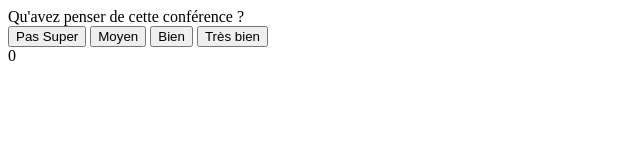
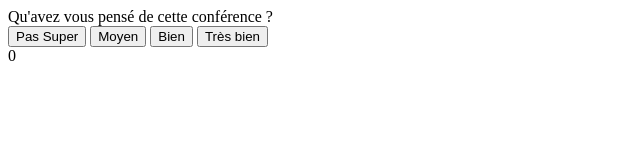
Before and after one commit to welcloud-io/ConfLike, a website: page attendee.html in a window 1280 px wide. Shown: the full height of the page, 0-640 px from the left. Drawn offline with Linux system fonts and the light colour scheme.

Commit message:
fix spelling error

```diff
--- a/attendee.html
+++ b/attendee.html
@@ -17,7 +17,7 @@
   </script>
 
   <body>
-    <div class="visible" id="page_1" >Qu'avez penser de cette conférence ?</div>
+    <div class="visible" id="page_1" >Qu'avez vous pensé de cette conférence ?</div>
     <button type="button"
             id="not_great"
             onclick="DislikeConference('-2')">
```
Also changed, not shown: test/attendee_test.js (+1 -1 lines).
